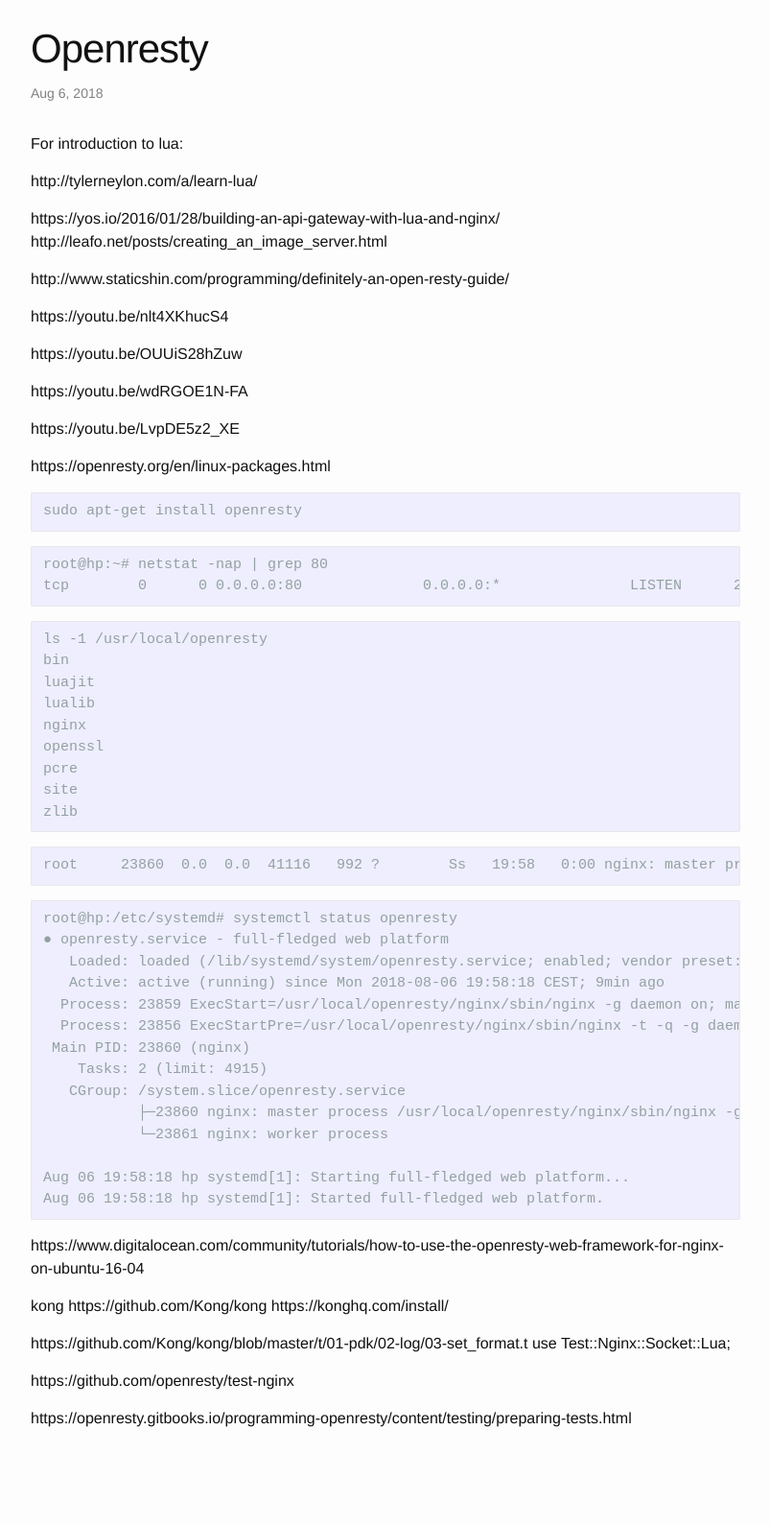
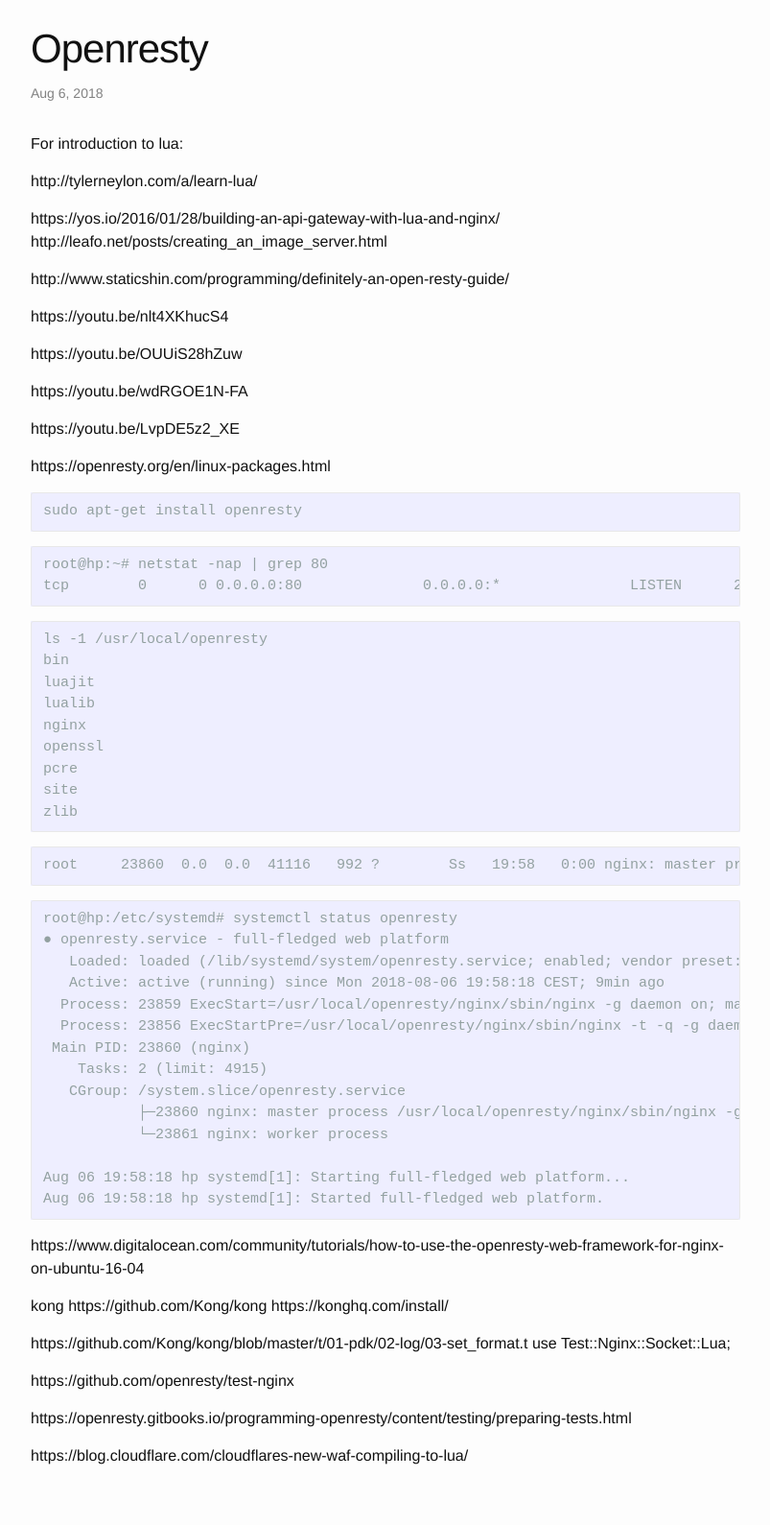
Before and after one commit to alexmadon/alexmadon.github.io, a Jekyll site: the page built from _posts/2018-08-06-openresty.md, in a window 1280 px wide. Shown: the whole page at 96% size, without its empty margins (238-1041 px from the left). Built offline with Jekyll 4.4.1, drawn with Linux system fonts in a browser that asks for light colours; before the commit the page ends 1550 px from its top, so only the background shows below that; part of the change alters nothing that is shown.

Commit message:
more links

```diff
--- a/_posts/2018-08-06-openresty.md
+++ b/_posts/2018-08-06-openresty.md
@@ -88,3 +88,8 @@ use Test::Nginx::Socket::Lua;
 https://github.com/openresty/test-nginx
 
 https://openresty.gitbooks.io/programming-openresty/content/testing/preparing-tests.html
+
+
+
+
+https://blog.cloudflare.com/cloudflares-new-waf-compiling-to-lua/
```
